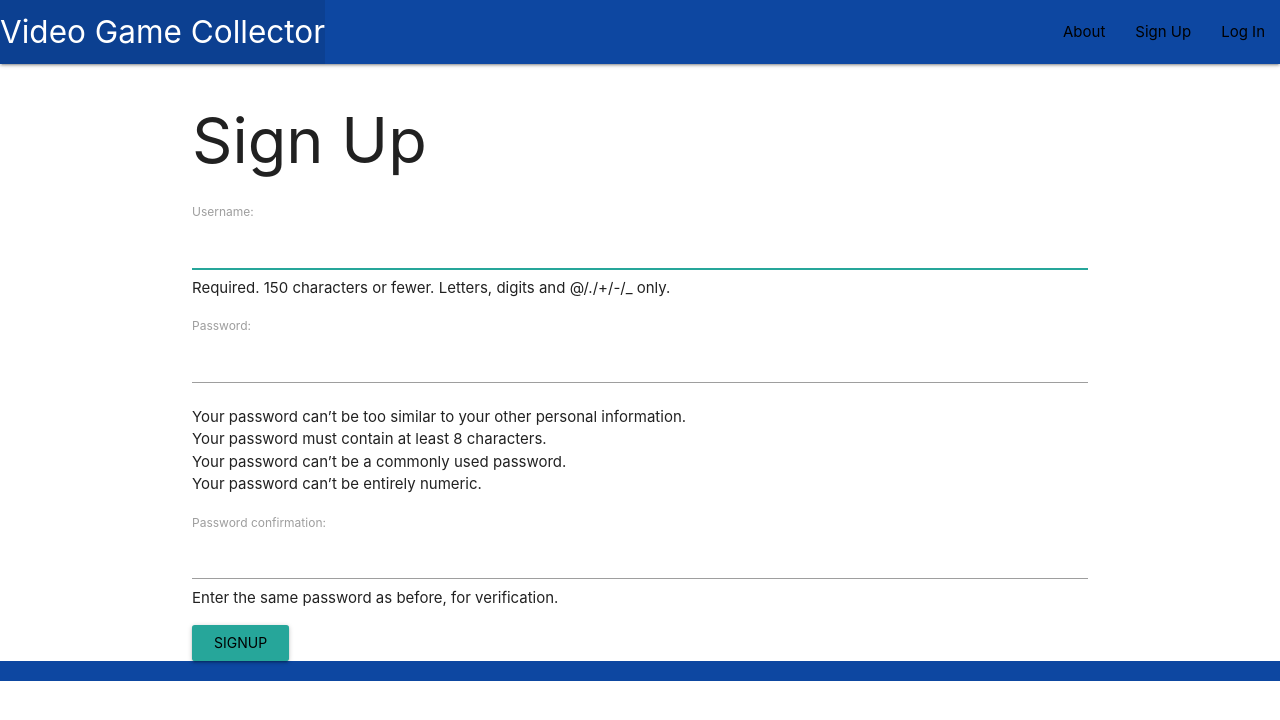
After one commit to brandonhernandez304/game_collector, a Django app: page /accounts/signup/ in a window 1280 px wide. The commit adds this page. Shown: the top 720 px of the page. Run offline with Django 4.2, Linux system fonts and the light colour scheme.

```diff
--- a/main_app/admin.py
+++ b/main_app/admin.py
@@ -1,7 +1,7 @@
 from django.contrib import admin
-from .models import VideoGame, Playing, Console
+from .models import Game, Playing, Console
 # Register your models here.
 
-admin.site.register(VideoGame)
+admin.site.register(Game)
 admin.site.register(Playing)
 admin.site.register(Console)
--- a/main_app/templates/base.html
+++ b/main_app/templates/base.html
@@ -23,19 +23,24 @@
                         <a href="/" class="left brand-logo"> Video Game Collector</a>
                     </li>
                 </ul>
-                <ul class="right">
-                    <li><a href="{% url 'about' %}">About</a></li>
-                    <li><a href="{% url 'index' %}">View All My Video Games</a></li>
-                    <li><a href="{% url 'games_create' %}">Add a Game</a></li>
-                    <li><a href="{% url 'consoles_create' %}">Add a Console</a></li>
-                    <li><a href="{% url 'consoles_index' %}">View All My Consoles</a></li>
-
+                <ul class="right black-text">
+                    <li><a class="black-text" href="{% url 'about' %}">About</a></li>
+                    {% if user.is_authenticated %}
+                    <li><a class="black-text" href="{% url 'consoles_create' %}">Add a Console</a></li>
+                    <li><a class="black-text" href="{% url 'consoles_index' %}">View All Consoless</a></li>
+                    <li><a class="black-text" href="{% url 'games_create' %}">Add a Game</a></li>
+                    <li><a class="black-text" href="{% url 'index' %}">View All My Games</a></li>
+                    <li><a class="black-text" href="{% url 'logout' %}">Log Out</a></li>
+                    {% else %}
+                    <li><a class="black-text" href="{% url 'signup' %}">Sign Up</a></li>
+                    <li><a class="black-text" href="{% url 'login' %}">Log In</a></li>
+                    {% endif %}
                 </ul>
             </div>
         </nav>
     </header>
     <main class="container">{% block content %} {% endblock %}</main>
-    <footer class="page-footer #82b1ff blue accent-1">
+    <footer class="page-footer #0d47a1 blue darken-4">
         <div class="right">
             All Rights Reserved, © 2022 Video Game Collector
         </div>
--- a/main_app/templates/consoles/index.html
+++ b/main_app/templates/consoles/index.html
@@ -3,7 +3,7 @@
 {% block content %}
 
 <h1>Consoles List</h1>
-{% for console in object_list %}
+{% for console in consoles %}
 <div class="card">
     <a href="{% url 'consoles_detail' console.id %}">
         <div class="card-content">
--- a/main_app/templates/videogames/detail.html
+++ b/main_app/templates/games/detail.html
@@ -77,9 +77,7 @@
                     </span>
                 </div>
                 <div class="card-action">
-                    <form action="{% url 'assoc_console' game.id console.id %}" method="post">
-                        {% csrf_token %}
-                        <button type="submit" class="btn">Add</button>
+
                     </form>
                 </div>
             </div>
--- /dev/null
+++ b/main_app/templates/registration/signup.html
@@ -0,0 +1,15 @@
+
+{% extends 'base.html' %} {% block content %}
+
+<h1>Sign Up</h1>
+
+{% if error_message %}
+<p class="red-text">{{ error_message }}</p>
+{% endif %}
+
+<form method="post" action="{% url 'signup' %}">
+  {% csrf_token %} {{ form.as_p }}
+  <input type="submit" class="btn waves-effect waves-light" value="signup" />
+</form>
+
+{% endblock %}
--- a/main_app/urls.py
+++ b/main_app/urls.py
@@ -1,19 +1,21 @@
+from django import views
 from django.urls import path
 from . import views
 
 urlpatterns = [
     path('', views.home, name='home'),
     path('about/', views.about, name='about'),
-    path('videogames/', views.games_index, name='index'),
-    path('videogames/<int:game_id>/', views.games_detail, name='detail'),
-    path('videogames/create/', views.VideoGameCreate.as_view(), name='games_create'),
-    path('videogames/<int:pk>/update/', views.VideoGameUpdate.as_view(), name='games_update'),
-    path('videogames/<int:pk>/delete/', views.VideoGameDelete.as_view(), name='games_delete'),
-    path('videogames/<int:game_id>/add_playing/', views.add_playing, name='add_playing'),
-    path('consoles/', views.ConsoleList.as_view(), name='consoles_index'),
+    path('games/', views.games_index, name='index'),
+    path('games/<int:game_id>/', views.games_detail, name='detail'),
+    path('games/create/', views.GameCreate.as_view(), name='games_create'),
+    path('games/<int:pk>/update/', views.GameUpdate.as_view(), name='games_update'),
+    path('games/<int:pk>/delete/', views.GameDelete.as_view(), name='games_delete'),
+    path('games/<int:game_id>/add_playing/', views.add_playing, name='add_playing'),
+    path('games/<int:game_id>/assoc_console/<int:console_id>/', views.assoc_console, name='assoc_console'),
+    path('consoles/', views.consoles_index, name='consoles_index'),
     path('consoles/<int:pk>/', views.ConsoleDetail.as_view(), name='consoles_detail'),
     path('consoles/create/', views.ConsoleCreate.as_view(), name='consoles_create'),
     path('consoles/<int:pk>/update/', views.ConsoleUpdate.as_view(), name='consoles_update'),
     path('consoles/<int:pk>/delete/', views.ConsoleDelete.as_view(), name='consoles_delete'),
-    path('videogames/<int:game_id>/assoc_console/<int:console_id>/', views.assoc_console, name='assoc_console'),
+    path('accounts/signup/', views.signup, name='signup'),
 ]
--- a/main_app/views.py
+++ b/main_app/views.py
@@ -1,70 +1,43 @@
 from django.shortcuts import render, redirect
-from django.views.generic import ListView
-from django.views.generic.detail import DetailView
+from django.views.generic import ListView, DetailView
+from django.contrib.auth import login
+from django.contrib.auth.decorators import login_required
+from django.contrib.auth.forms import UserCreationForm
 from django.views.generic.edit import CreateView, UpdateView, DeleteView
-from .models import VideoGame, Console
+# Import the mixin for class-based views
+from django.contrib.auth.mixins import LoginRequiredMixin
+
+from .models import Game, Console
 from .forms import PlayingForm
 
 
-# Create your views here.
 def home(request):
-    return render(request, 'home.html')
+    return render(request, "home.html")
 
 def about(request):
-    return render(request, 'about.html')
+    return render(request,"about.html")
+
+# games #
 
 def games_index(request):
-    games = VideoGame.objects.all()
-    return render(request, 'videogames/index.html', {'games':games})
+    games = Game.objects.filter(user=request.user)
+    return render(request, 'games/index.html', {'games': games })
 
-# update this view function
+
+@login_required
 def games_detail(request, game_id):
-  game = VideoGame.objects.get(id=game_id)
-  # instantiate PlayingForm to be rendered in the template
-  playing_form = PlayingForm()
-
-  # displaying unassociated consoles
-  consoles_game_doesnt_have = Console.objects.exclude(id__in = game.consoles.all().values_list('id'))
-
-  return render(request, 'videogames/detail.html', {
-    # including the game and playing form
+    game = Game.objects.get(id=game_id)
+    playing_form = PlayingForm()
+    # displaying unassociated consoles
+    consoles_game_doesnt_have = Console.objects.exclude(id__in = game.consoles.all().values_list('id'))
+    return render(request, 'games/detail.html', {
+    # include the cat and playing_form in the context
     'game': game,
     'playing_form': playing_form,
     'consoles' : consoles_game_doesnt_have,
   })
-class VideoGameCreate(CreateView):
-    model = VideoGame
-    fields = ['name','genre','description','age']
-    success_url = '/videogames/'
 
-class VideoGameUpdate(UpdateView):
-    model = VideoGame
-    fields = ('genre', 'description', 'age')
-
-class VideoGameDelete(DeleteView):
-    model = VideoGame
-    success_url = '/videogames/'
-
-class ConsoleCreate(CreateView):
-    model = Console
-    fields = ('name', 'color', 'edition')
-
-class ConsoleUpdate(UpdateView):
-    model = Console
-    fields = ('name', 'color', 'edition')
-
-class ConsoleDelete(DeleteView):
-    model = Console
-    success_url = '/consoles/'
-
-class ConsoleDetail(DetailView):
-    model = Console
-    template_name = 'consoles/detail.html'
-
-class ConsoleList(ListView):
-    model = Console
-    template_name = 'consoles/index.html'
-
+@login_required
 def add_playing(request, game_id):
     form = PlayingForm(request.POST)
     if form.is_valid():
@@ -73,7 +46,153 @@ def add_playing(request, game_id):
         new_playing.save()
     return redirect('detail', game_id=game_id)
 
+@login_required
 def assoc_console(request, game_id, console_id):
-  # Note, can pass a console's id instead of the whole object
-   VideoGame.objects.get(id=game_id).consoles.add(console_id)
+  # Note that you can pass a console's id instead of the whole object
+   Game.objects.get(id=game_id).consoles.add(console_id)
    return redirect('detail', game_id=game_id)
+# consoles #
+
+# CBV's
+class GameCreate(LoginRequiredMixin,CreateView):
+    model = Game
+    fields = ['name', 'genre', 'description', 'age']
+    # success_url= '/games/'
+    def form_valid(self, form):
+    # Assign the logged in user (self.request.user)
+        form.instance.user = self.request.user  # form.instance is the game
+    # Let the CreateView do its job as usual
+        return super().form_valid(form)
+
+
+class GameUpdate(LoginRequiredMixin,UpdateView):
+    model = Game
+    fields = ['name', 'genre', 'description', 'age']
+
+class GameDelete(LoginRequiredMixin,DeleteView):
+    model = Game
+    success_url = '/games/'
+
+# Consoles #
+class ConsoleCreate(LoginRequiredMixin,CreateView):
+    model = Console
+    fields = ('name', 'color', 'edition')
+    def form_valid(self, form):
+    # Assign the logged in user (self.request.user)
+        form.instance.user = self.request.user  # form.instance is the console
+    # Let the CreateView do its job as usual
+        return super().form_valid(form)
+
+class ConsoleUpdate(LoginRequiredMixin,UpdateView):
+    model = Console
+    fields = ('name', 'color')
+
+class ConsoleDelete(LoginRequiredMixin,DeleteView):
+    model = Console
+    success_url = '/consoles/'
+
+class ConsoleDetail(LoginRequiredMixin,DetailView):
+    model = Console
+    template_name = 'consoles/detail.html'
+
+
+
+def consoles_index(request):
+    consoles = Console.objects.filter(user=request.user)
+    return render(request, 'consoles/index.html', {'consoles': consoles })
+
+
+
+#################################################################
+# Signup code, just google or look at md for reference
+def signup(request):
+  error_message = ''
+  if request.method == 'POST':
+    # This is how to create a 'user' form object
+    # that includes the data from the browser
+    form = UserCreationForm(request.POST)
+    if form.is_valid():
+      # This will add the user to the database
+      user = form.save()
+      # This is how we log a user in via code
+      login(request, user)
+      return redirect('index')
+    else:
+      error_message = 'Invalid sign up - try again'
+  # A bad POST or a GET request, so render signup.html with an empty form
+  form = UserCreationForm()
+  context = {'form': form, 'error_message': error_message}
+  return render(request, 'registration/signup.html', context)
+
+
+# Create your views here.
+# def home(request):
+#     return render(request, 'home.html')
+
+# def about(request):
+#     return render(request, 'about.html')
+
+# def games_index(request):
+#     games = Game.objects.all()
+#     return render(request, 'games/index.html', {'games':games})
+
+# # update this view function
+# def games_detail(request, game_id):
+#   game = Game.objects.get(id=game_id)
+#   # instantiate PlayingForm to be rendered in the template
+#   playing_form = PlayingForm()
+
+#   # displaying unassociated consoles
+#   consoles_game_doesnt_have = Console.objects.exclude(id__in = game.consoles.all().values_list('id'))
+#   return render(request, 'games/detail.html', {
+#     # including the game and playing form
+#     'game': game,
+#     'playing_form': playing_form,
+#     'consoles' : consoles_game_doesnt_have,
+#   })
+
+# def add_playing(request, game_id):
+#     form = PlayingForm(request.POST)
+#     if form.is_valid():
+#         new_playing = form.save(commit=False)
+#         new_playing.game_id = game_id
+#         new_playing.save()
+#     return redirect('detail', game_id=game_id)
+
+# def assoc_console(request, game_id, console_id):
+#   # Note that you can pass a console's id instead of the whole object
+#    Game.objects.get(id=game_id).consoles.add(console_id)
+#    return redirect('detail', game_id=game_id)
+
+# class GameCreate(CreateView):
+#     model = Game
+#     fields = ['name','genre','description','age']
+#     success_url = '/games/'
+
+# class GameUpdate(UpdateView):
+#     model = Game
+#     fields = ('genre', 'description', 'age')
+
+# class GameDelete(DeleteView):
+#     model = Game
+#     success_url = '/games/'
+
+# class ConsoleCreate(CreateView):
+#     model = Console
+#     fields = ('name', 'color', 'edition')
+
+# class ConsoleUpdate(UpdateView):
+#     model = Console
+#     fields = ('name', 'color', 'edition')
+
+# class ConsoleDelete(DeleteView):
+#     model = Console
+#     success_url = '/consoles/'
+
+# class ConsoleDetail(DetailView):
+#     model = Console
+#     template_name = 'consoles/detail.html'
+
+# class ConsoleList(ListView):
+#     model = Console
+#     template_name = 'consoles/index.html'
--- a/videogamecollector/settings.py
+++ b/videogamecollector/settings.py
@@ -118,6 +118,11 @@ USE_TZ = True
 
 STATIC_URL = "static/"
 
+
+LOGIN_REDIRECT_URL = '/games/'
+
+LOGOUT_REDIRECT_URL = '/'
+
 # Default primary key field type
 # https://docs.djangoproject.com/en/4.1/ref/settings/#default-auto-field
 
--- a/videogamecollector/urls.py
+++ b/videogamecollector/urls.py
@@ -19,4 +19,5 @@ from django.urls import path, include
 urlpatterns = [
     path("admin/", admin.site.urls),
     path('', include('main_app.urls')),
+    path('accounts/', include('django.contrib.auth.urls')),
 ]
```
Also changed, not shown: main_app/models.py (+7 -4 lines), main_app/templates/registration/login.html (added, +11 -0 lines), main_app/migrations/0001_initial.py, main_app/migrations/0002_console_user.py (added), main_app/migrations/0002_playing_delete_played_alter_videogame_genre_and_more.py (deleted), main_app/migrations/0003_rename_video_game_playing_game.py (deleted), main_app/templates/games/index.html (renamed from main_app/templates/videogames/index.html), main_app/templates/main_app/game_confirm_delete.html (renamed from main_app/templates/main_app/videogame_confirm_delete.html), main_app/templates/main_app/game_form.html (renamed from main_app/templates/main_app/videogame_form.html).
